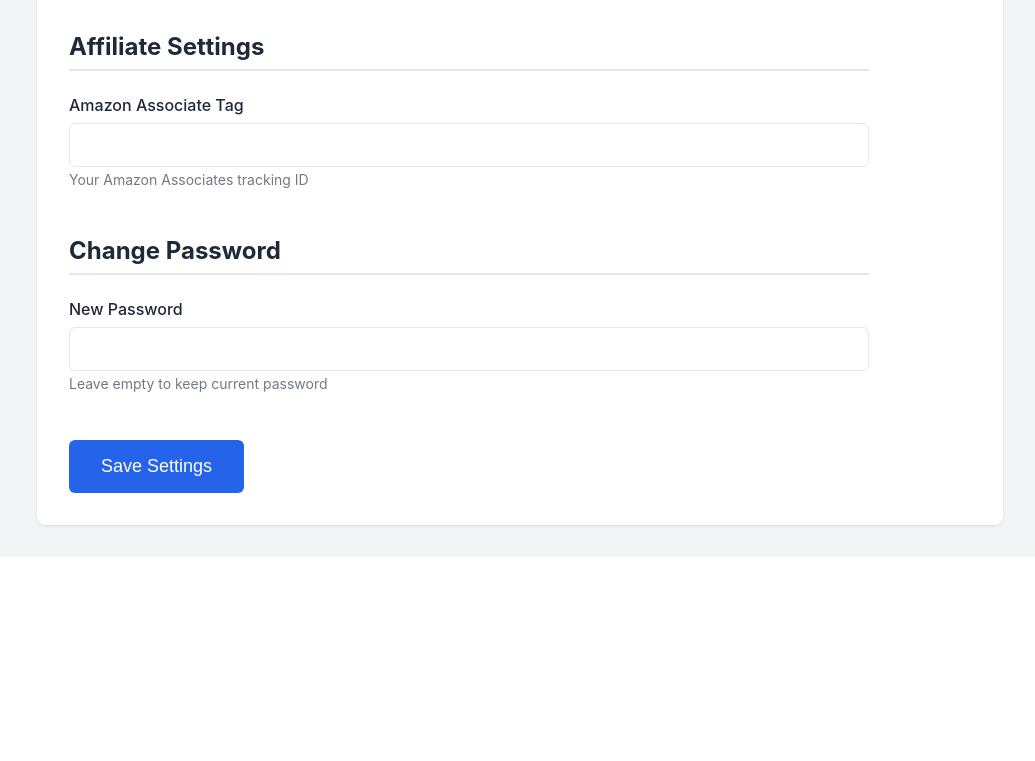
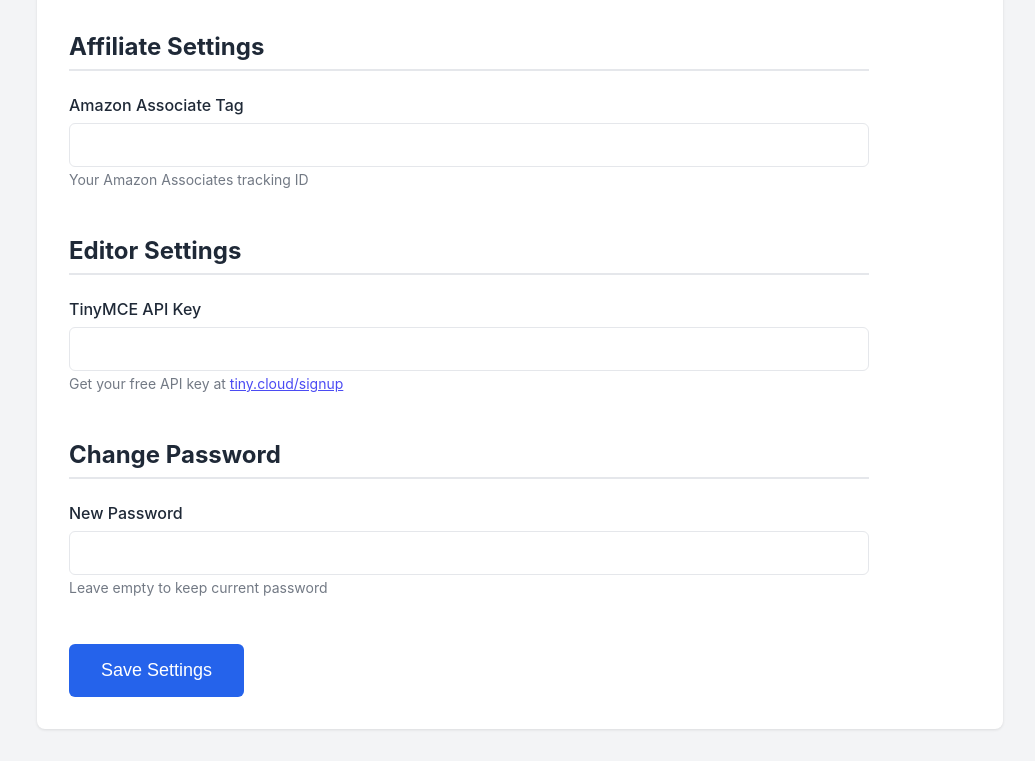
Before and after one commit to netzih/shluchimhealth, a PHP site: the page made by admin/settings.php in a window 1280 px wide. Shown: the part 925-1686 px from the top of the page, without its empty margins (245-1280 px from the left). Before the commit the page ends 1454 px from the top, so only its background shows below. Run offline with PHP 8.4, Linux system fonts and the light colour scheme; the visitor is signed in with stand-in values (Sample User, id 1); some libraries are stand-ins or nearby versions.

Commit message:
feat: Add TinyMCE API key setting to admin panel
Added a new "Editor Settings" section to the admin settings page
where users can configure their TinyMCE API key. The API key is
now loaded dynamically from the database instead of being hardcoded.

Changes:
- Added tinymce_api_key field to admin/settings.php
- Created new "Editor Settings" section with link to get API key
- Updated admin/header.php to load API key from settings
- Falls back to 'no-api-key' if not configured

Users can get a free TinyMCE API key at tiny.cloud/signup

```diff
--- a/admin/header.php
+++ b/admin/header.php
@@ -5,7 +5,10 @@
     <meta name="viewport" content="width=device-width, initial-scale=1.0">
     <title><?php echo isset($pageTitle) ? escape($pageTitle) . ' - ' : ''; ?>Admin - <?php echo escape(getSetting('site_name')); ?></title>
     <link rel="stylesheet" href="<?php echo BASE_URL; ?>/assets/css/admin.css">
-    <script src="https://cdn.tiny.cloud/1/no-api-key/tinymce/6/tinymce.min.js" referrerpolicy="origin"></script>
+    <?php
+    $tinymceKey = getSetting('tinymce_api_key') ?: 'no-api-key';
+    ?>
+    <script src="https://cdn.tiny.cloud/1/<?php echo escape($tinymceKey); ?>/tinymce/6/tinymce.min.js" referrerpolicy="origin"></script>
 </head>
 <body class="admin-body">
     <nav class="admin-nav">
--- a/admin/settings.php
+++ b/admin/settings.php
@@ -15,7 +15,8 @@ if ($_SERVER['REQUEST_METHOD'] === 'POST') {
         'posts_per_page',
         'products_per_page',
         'amazon_tag',
-        'logo_url'
+        'logo_url',
+        'tinymce_api_key'
     ];
 
     foreach ($settings as $key) {
@@ -95,6 +96,16 @@ include 'header.php';
         </div>
 
         <div class="settings-section">
+            <h2>Editor Settings</h2>
+
+            <div class="form-group">
+                <label for="tinymce_api_key">TinyMCE API Key</label>
+                <input type="text" id="tinymce_api_key" name="tinymce_api_key" value="<?php echo escape(getSetting('tinymce_api_key')); ?>" class="form-control">
+                <small>Get your free API key at <a href="https://www.tiny.cloud/auth/signup/" target="_blank">tiny.cloud/signup</a></small>
+            </div>
+        </div>
+
+        <div class="settings-section">
             <h2>Change Password</h2>
 
             <div class="form-group">
```
